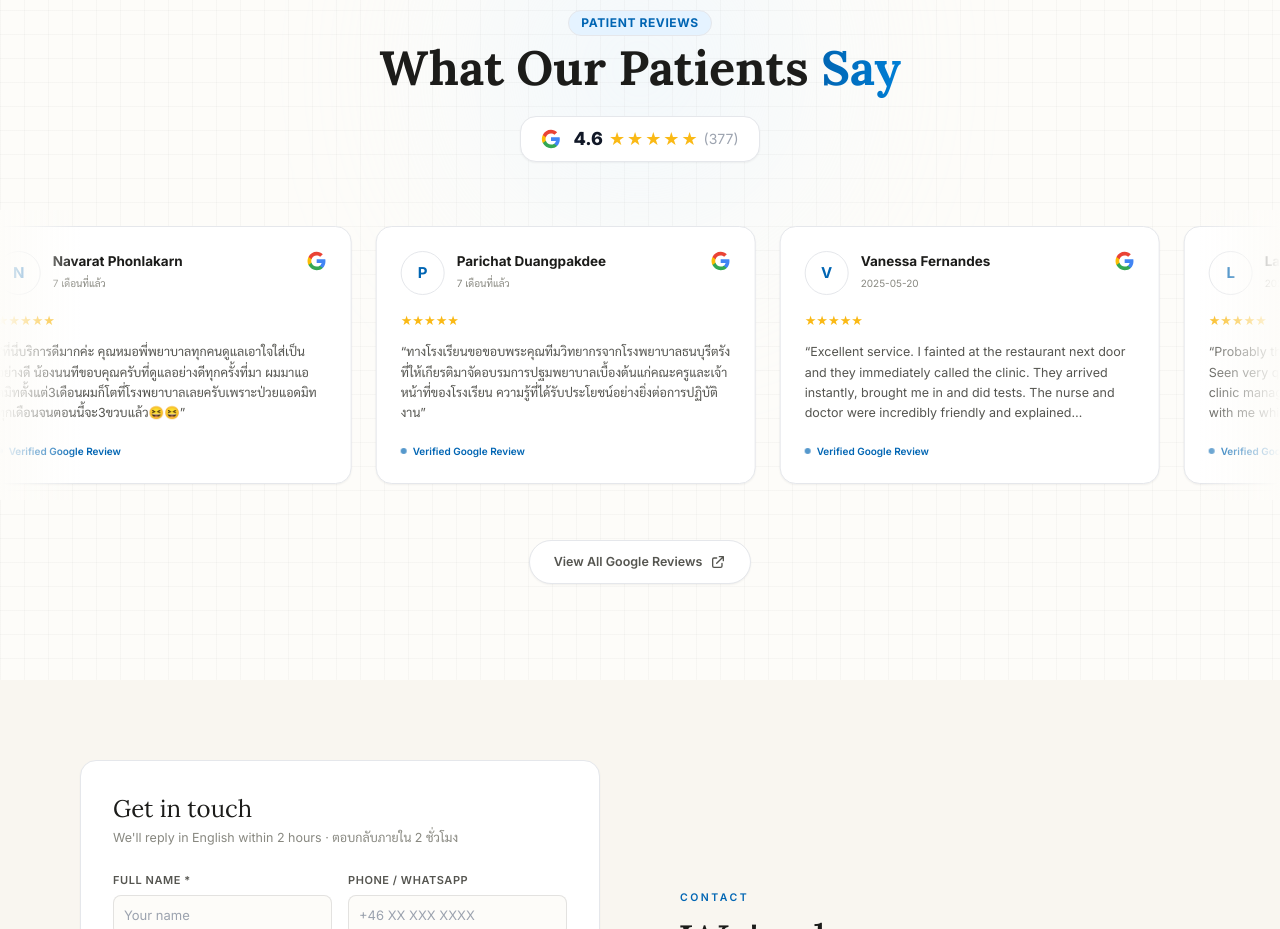
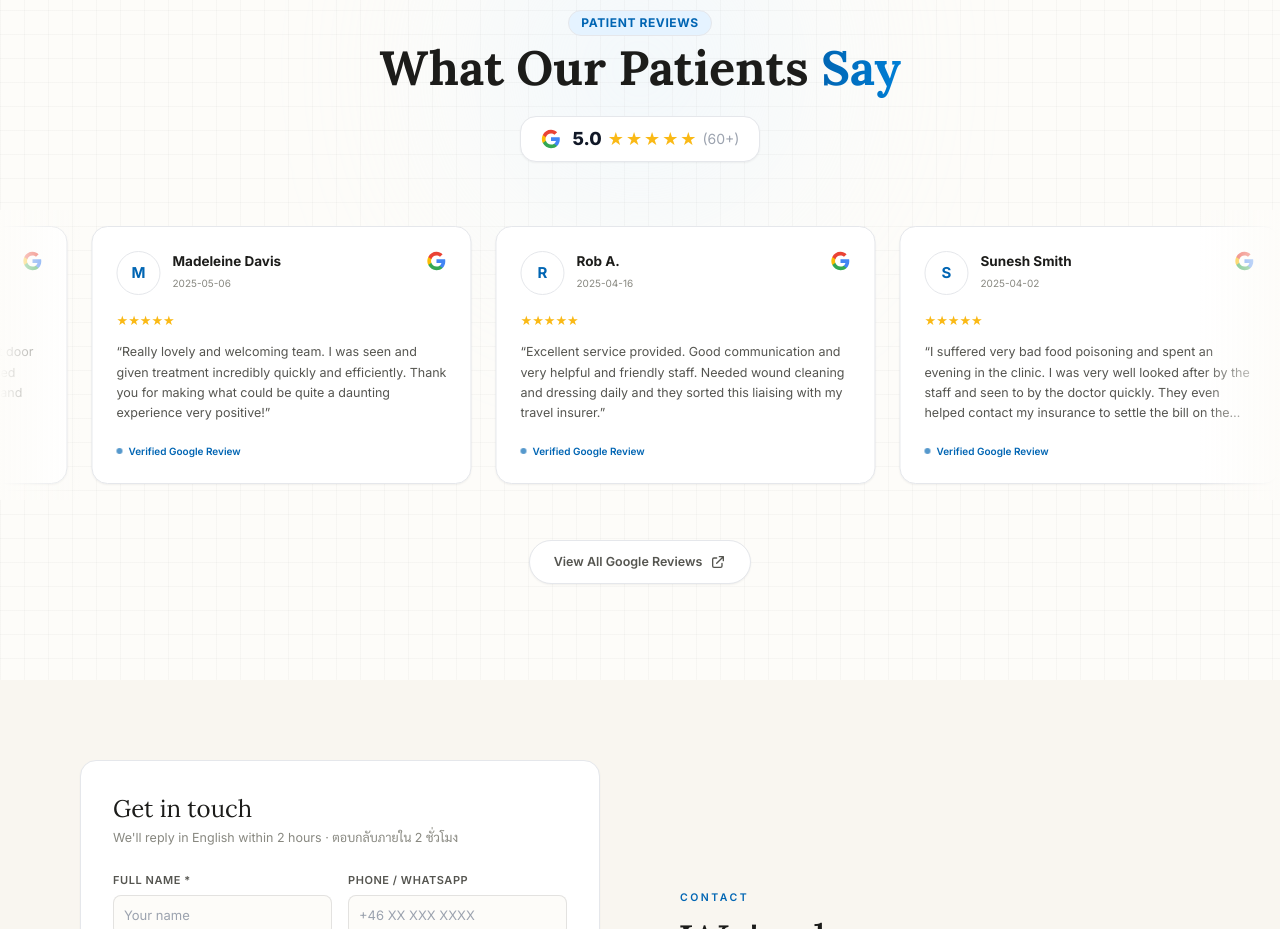
Before and after one commit to instrph2022/thonburilanta.com, a Next.js app: page / in a window 1280 px wide. Shown: the part 5560-6489 px from the top of the page. Built offline with nearby package versions, Linux system fonts and the light colour scheme; no server answers.

Commit message:
feat: restore Thonburi Lanta Clinic specific reviews and 5.0 rating badge data in marquee slider

```diff
--- a/src/app/page.tsx
+++ b/src/app/page.tsx
@@ -23,32 +23,11 @@ const INSURANCES = [
 
 const REVIEWS = [
   {
-    name: "ณัฐชล สุวรรณวร",
+    name: "Laura Moggs",
     rating: 5,
-    date: "3 เดือนที่แล้ว",
-    text: "น่ารัก บริการดี ตั้งแต่วันแรกที่เกิดอุบัติเหตุ รักษาต่อเนื่องเพราะเป็นกันเองสุดๆค่ะ พี่ๆห้องทำแผลน่ารักมากค่ะ หมอหล่อค่ะ 😆",
-    avatar: "ณ"
-  },
-  {
-    name: "มาริอ้อนคลินิก ศัลยกรรม",
-    rating: 5,
-    date: "8 เดือนที่แล้ว",
-    text: "ขอบพระคุณเจ้าหน้าที่ พยาบาลวอร์ด 37 ที่บริการ และให้การดูแลเป็นอย่างดี ไม่มีขาดตกบกพร่อง คะแนนบริการเต็ม 100 คะแนนไม่หัก จากคนไข้ ห้อง 3707 ใช้บริการวันที่ 26 ออกโรงพยาบาล 29 เป็นกำลังใจให้เจ้าหน้าที่และพยาบาลวอร์ด 37 ทุก...",
-    avatar: "ม"
-  },
-  {
-    name: "Navarat Phonlakarn",
-    rating: 5,
-    date: "7 เดือนที่แล้ว",
-    text: "ที่นี่บริการดีมากค่ะ คุณหมอพี่พยาบาลทุกคนดูแลเอาใจใส่เป็นอย่างดี น้องนนทีขอบคุณครับที่ดูแลอย่างดีทุกครั้งที่มา ผมมาแอดมิทตั้งแต่3เดือนผมก็โตที่โรงพยาบาลเลยครับเพราะป่วยแอดมิททุกเดือนจนตอนนี้จะ3ขวบแล้ว😆😆",
-    avatar: "N"
-  },
-  {
-    name: "Parichat Duangpakdee",
-    rating: 5,
-    date: "7 เดือนที่แล้ว",
-    text: "ทางโรงเรียนขอขอบพระคุณทีมวิทยากรจากโรงพยาบาลธนบุรีตรัง ที่ให้เกียรติมาจัดอบรมการปฐมพยาบาลเบื้องต้นแก่คณะครูและเจ้าหน้าที่ของโรงเรียน ความรู้ที่ได้รับประโยชน์อย่างยิ่งต่อการปฏิบัติงาน",
-    avatar: "P"
+    date: "2025-02-25",
+    text: "Probably the best health care experience of my life. Seen very quickly and given exceptional care. The clinic manager Joah was on hand at all times and sat with me whilst my medication was being prepared as I was alone. Couldn’t fault my experience. The loveliest people work here!",
+    avatar: "L"
   },
   {
     name: "Vanessa Fernandes",
@@ -58,11 +37,18 @@ const REVIEWS = [
     avatar: "V"
   },
   {
-    name: "Laura Moggs",
+    name: "Madeleine Davis",
     rating: 5,
-    date: "2025-02-25",
-    text: "Probably the best health care experience of my life. Seen very quickly and given exceptional care. The clinic manager Joah was on hand at all times and sat with me whilst my medication was being prepared as I was alone. Couldn’t fault my experience. The loveliest people work here!",
-    avatar: "L"
+    date: "2025-05-06",
+    text: "Really lovely and welcoming team. I was seen and given treatment incredibly quickly and efficiently. Thank you for making what could be quite a daunting experience very positive!",
+    avatar: "M"
+  },
+  {
+    name: "Rob A.",
+    rating: 5,
+    date: "2025-04-16",
+    text: "Excellent service provided. Good communication and very helpful and friendly staff. Needed wound cleaning and dressing daily and they sorted this liaising with my travel insurer.",
+    avatar: "R"
   },
   {
     name: "Sunesh Smith",
@@ -70,6 +56,13 @@ const REVIEWS = [
     date: "2025-04-02",
     text: "I suffered very bad food poisoning and spent an evening in the clinic. I was very well looked after by the staff and seen to by the doctor quickly. They even helped contact my insurance to settle the bill on the night. Highly recommend!",
     avatar: "S"
+  },
+  {
+    name: "Amelia Kirby",
+    rating: 5,
+    date: "2025-04-02",
+    text: "Kind attentive staff, little to no wait. Clean and professional facility. I was treated as soon as I arrived and they even drove me back to my hotel. They delivered medicine to my hotel later that day. Highly recommend.",
+    avatar: "A"
   }
 ];
 
@@ -982,13 +975,13 @@ export default function Home() {
               <path d="M12 5.38c1.62 0 3.06.56 4.21 1.64l3.15-3.15C17.45 2.09 14.97 1 12 1 7.7 1 3.99 3.47 2.18 7.07l3.66 2.84c.87-2.6 3.3-4.53 6.16-4.53z" fill="#EA4335"/>
             </svg>
             <div className="flex items-center gap-1.5">
-              <span className="font-extrabold text-gray-900 text-lg leading-none">4.6</span>
+              <span className="font-extrabold text-gray-900 text-lg leading-none">5.0</span>
               <div className="flex gap-0.5">
                 {[1, 2, 3, 4, 5].map(i => (
                   <span key={i} className="text-amber text-lg leading-none">★</span>
                 ))}
               </div>
-              <span className="text-gray-400 text-sm">(377)</span>
+              <span className="text-gray-400 text-sm">(60+)</span>
             </div>
           </div>
         </div>
```
